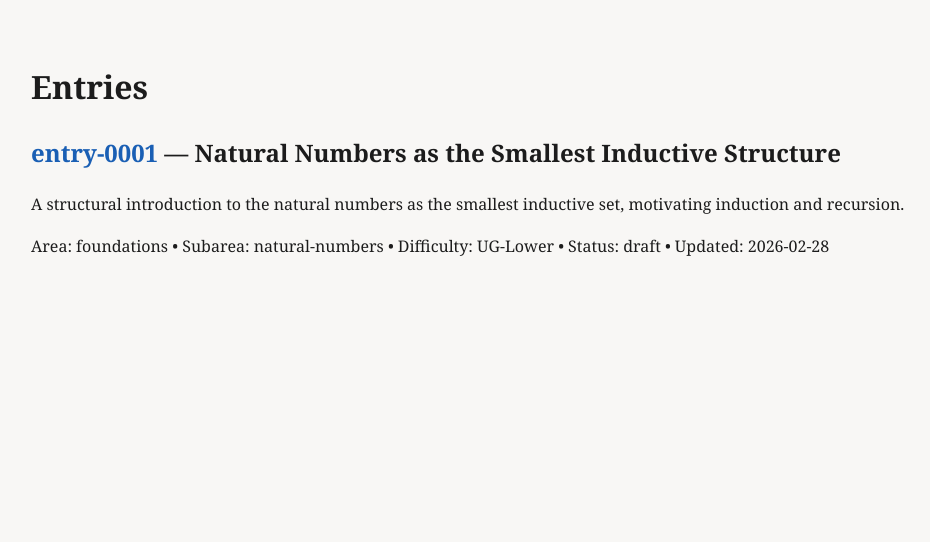
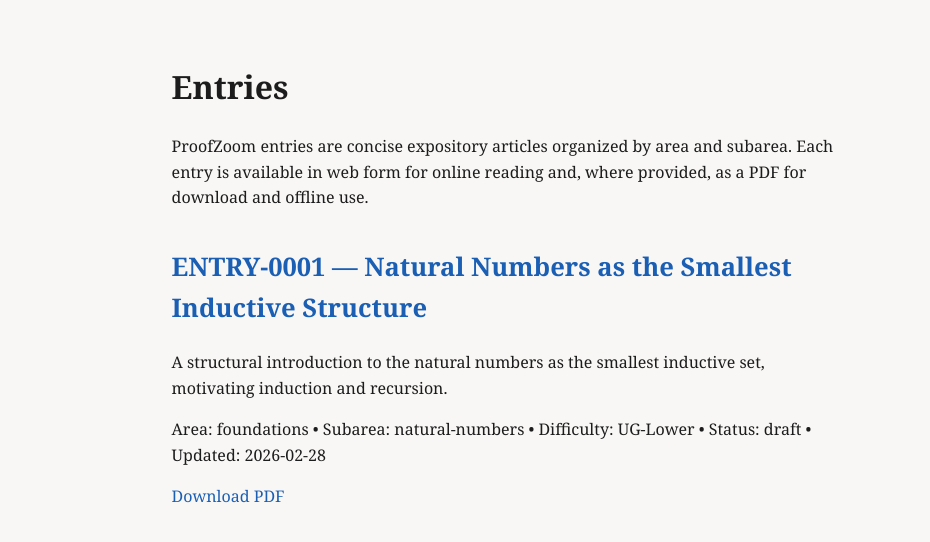
Before and after one commit to Dinside01/proofzoom, a Jekyll site: the page built from entries/index.md, in a window 1280 px wide. Shown: the top 542 px of the page, without its empty margins (133-1063 px from the left). Built offline with Jekyll 4.4.1, drawn with Linux system fonts in a browser that asks for light colours.

Commit message:
Finalize site polish and entries page

```diff
--- a/entries/index.md
+++ b/entries/index.md
@@ -1,5 +1,54 @@
 ---
-layout: entries
+layout: default
 title: Entries
 permalink: /entries/
 ---
+
+<div class="prose">
+  <h1>Entries</h1>
+
+  <p>
+    ProofZoom entries are concise expository articles organized by area and subarea.
+    Each entry is available in web form for online reading and, where provided, as a PDF for download and offline use.
+  </p>
+
+  {% assign pz_sorted_entries = site.entries | sort: "entry_id" %}
+
+  {% for entry in pz_sorted_entries %}
+    <article class="entry-listing">
+
+      <h2 class="entry-listing-title">
+        <a href="{{ entry.url | relative_url }}">
+          {{ entry.entry_id | upcase }} — {{ entry.title }}
+        </a>
+      </h2>
+
+      {% if entry.abstract %}
+        <p class="entry-listing-abstract">
+          {{ entry.abstract }}
+        </p>
+      {% endif %}
+
+      <p class="entry-listing-meta">
+        {% if entry.primary_area %}<span>Area: {{ entry.primary_area }}</span>{% endif %}
+        {% if entry.primary_subarea %}<span> • Subarea: {{ entry.primary_subarea }}</span>{% endif %}
+        {% if entry.difficulty %}<span> • Difficulty: {{ entry.difficulty }}</span>{% endif %}
+        {% if entry.status %}<span> • Status: {{ entry.status }}</span>{% endif %}
+        {% if entry.updated %}<span> • Updated: {{ entry.updated }}</span>{% endif %}
+      </p>
+
+      {% if entry.pdf %}
+        <p class="entry-listing-pdf">
+          <a href="{{ entry.pdf | relative_url }}" download>
+            Download PDF
+          </a>
+        </p>
+      {% endif %}
+
+      {% unless forloop.last %}
+        <hr class="hr">
+      {% endunless %}
+
+    </article>
+  {% endfor %}
+</div>
```
Also changed, not shown: _layouts/entry.html (+40 -82 lines).
